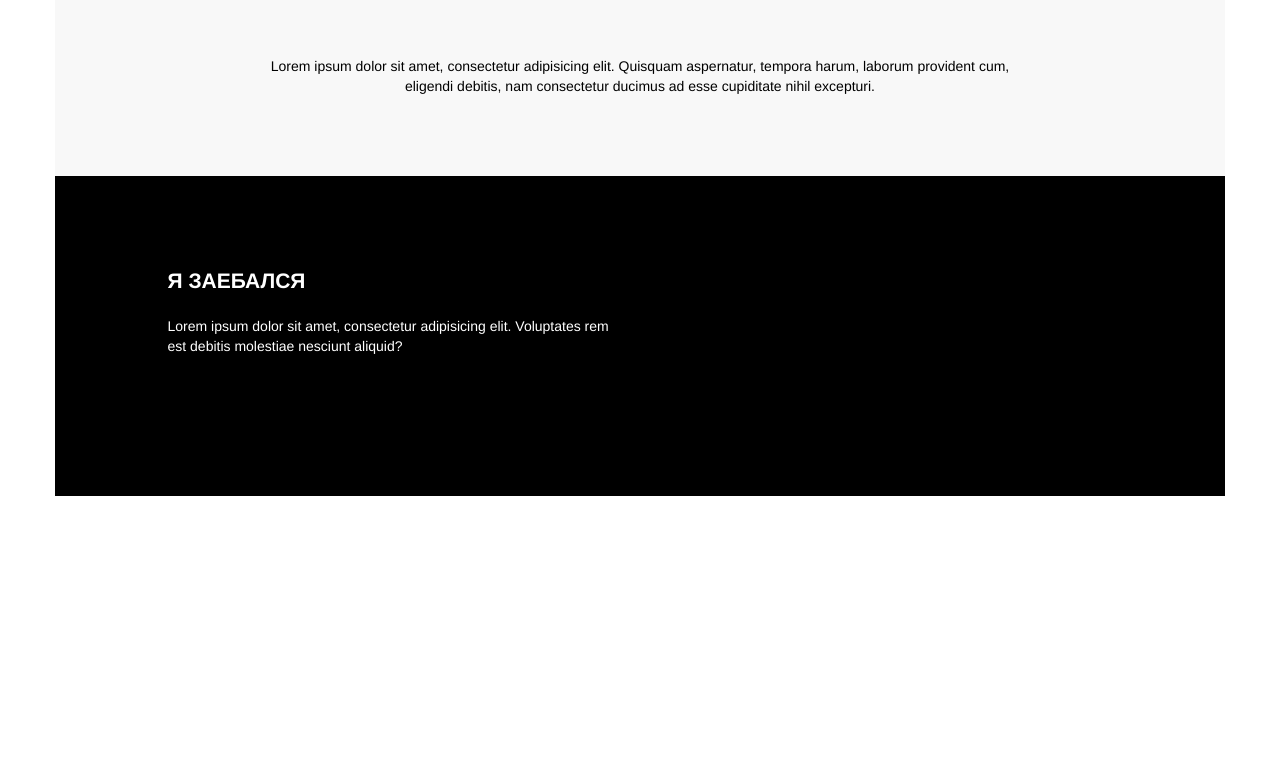
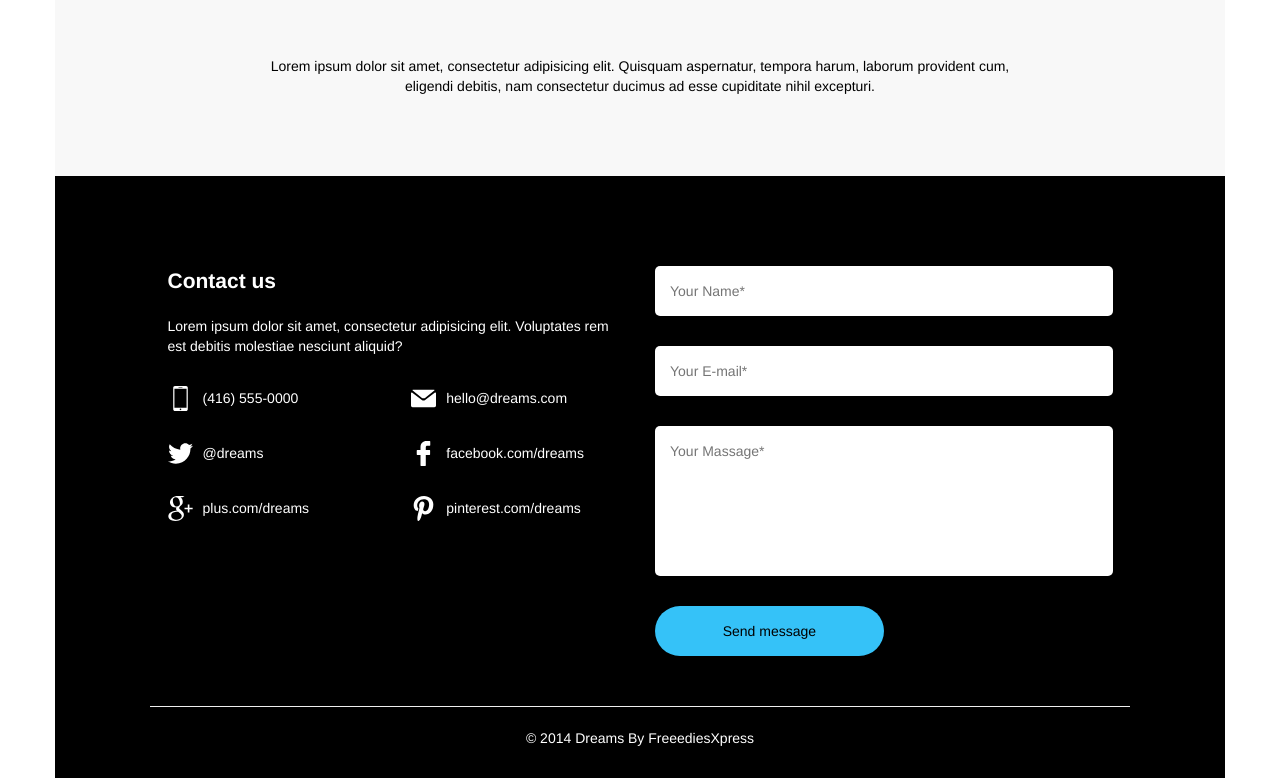
Before and after one commit to GVitalii1993/Work-task, a website: page Work task/work/template.html in a window 1280 px wide. Shown: the part 5347-6125 px from the top of the page. Before the commit the page ends 5843 px from the top, so only its background shows below. Drawn offline with Linux system fonts and the light colour scheme.

Commit message:
end html

```diff
--- a/Work task/work/css/mainCSS.css
+++ b/Work task/work/css/mainCSS.css
@@ -395,15 +395,92 @@ footer {
 	padding: 90px 0 30px 0;
 	background-color: #000;
 	background-origin: border-box;
-
 }
 
 .footer-descript {
-	margin: 20px 0;
+	margin: 20px 0 30px 0;
+}
+
+.footer-contact ul li {
+	display: flex;
+	align-items: center;
+	margin-bottom: 30px;
 }
 
 .footer-contact ul li span {
 	width: 25px;
 	height: 25px;
 	display: inline-block;
+	background-size: 100% auto;
+	margin-right: 10px;
 }
+
+.footer-contact ul li a{
+
+}
+
+.phone {
+	background: url('../img/smartphone-call.svg');
+}
+
+.envolop{
+	background: url('../img/envelope.svg');
+}
+
+.twitter-footer {
+	background: url('../img/twitter-logo-silhouette.svg');
+}
+
+.facebook-footer {
+	background: url('../img/facebook-logo.svg');
+}
+
+.google-plus {
+	background: url('../img/google-plus-logo.svg');
+}
+
+.pinterest-footer {
+	background: url('../img/pinterest.svg');
+}
+
+
+form input{
+	height: 50px;
+	margin-bottom: 30px;
+	border: none;
+	border-radius: 5px;
+	outline: none;
+	-moz-appearance: none;
+}
+
+#text-form {
+	height: 150px;
+	margin-bottom: 30px;
+	padding: 15px;
+	border-radius: 5px;
+	border: none;
+	resize: none;
+	outline: none;
+	-moz-appearance: none;
+}
+
+#submit {
+	border-radius: 25px;
+	background: #35c2f8;
+	height: 50px;
+	margin-bottom: 30px;
+	border: none;
+	border-radius: 25px;
+	outline: none;
+	-moz-appearance: none;
+}
+
+#name {
+}
+
+.pip {
+	display: flex;
+	flex-direction: column;
+	justify-content: center;
+	align-items: center;
+}
--- a/Work task/work/template.html
+++ b/Work task/work/template.html
@@ -224,24 +224,34 @@
 		<footer class="row">
 			<span class="col-sm-1"></span>
 			<div class="col-sm-5">
-				<h2 class="">Я ЗАЕБАЛСЯ</h2>
+				<h2 class="">Contact us</h2>
 				<p class="footer-descript">Lorem ipsum dolor sit amet, consectetur adipisicing elit. Voluptates rem est debitis molestiae nesciunt aliquid?</p>
 				<div class="footer-contact">
-					<ul>
-						<li class="col-sm-6"><span></span><a href=""></a></li>
-						<li class="col-sm-6"><span></span><a href=""></a></li>
-						<li class="col-sm-6"><span></span><a href=""></a></li>
-						<li class="col-sm-6"><span></span><a href=""></a></li>
-						<li class="col-sm-6"><span></span><a href=""></a></li>
-						<li class="col-sm-6"><span></span><a href=""></a></li>
+					<ul class="row">
+						<li class="col-sm-6"><span class="phone" fill="#fff"></span><a href="tel:+1234567890">(416) 555-0000</a></li>
+						<li class="col-sm-6"><span class="envolop"></span><a href="mailto:hello@dreams.com">hello@dreams.com</a></li>
+						<li class="col-sm-6"><span class="twitter-footer"></span><a target="_blank" href="https://twitter.com">@dreams</a></li>
+						<li class="col-sm-6"><span class="facebook-footer"></span><a target="_blank" href="https://facebook.com">facebook.com/dreams</a></li>
+						<li class="col-sm-6"><span class="google-plus"></span><a target="_blank" href="https://plus.com/dreams<">plus.com/dreams</a></li>
+						<li class="col-sm-6"><span class="pinterest-footer"></span><a target="_blank" href="https://pinterest.com">pinterest.com/dreams</a></li>
 					</ul>
 				</div>
 			</div>
-			<div class="col-sm-5"></div>
+			<div class="col-sm-5">
+				<form method="post" action="/" class="subform">
+					<input type="name" id="name" placeholder="Your Name*" class="col-sm-12">
+					<input type="email" id="email" placeholder="Your E-mail*" class="col-sm-12">
+					<textarea name="text" id="text-form" placeholder="Your Massage*" class="col-sm-12"></textarea>
+					<button type="submit" id="submit" class="col-sm-6">Send message</button>
+				</form>
+			</div>
 			<span class="col-sm-1"></span>
+			<div class="col-sm-12 pip">
+				<hr class="col-sm-10">
+				<p>&copy; 2014 Dreams By FreeediesXpress</p>
+			</div>
 		</footer>
-
+<script>document.write('<script src="http://' + (location.host || 'localhost').split(':')[0] + ':35729/livereload.js?snipver=1"></' + 'script>')</script>
 	</div>
-<script>document.write('<script src="http://' + (location.host || 'localhost').split(':')[0] + ':35729/livereload.js?snipver=1"></' + 'script>')</script>
 </body>
 </html>
```
Also changed, not shown: Work task/work/img/envelope.svg (added), Work task/work/img/facebook-logo.svg (added), Work task/work/img/google-plus-logo.svg (added), Work task/work/img/pinterest.svg (added), Work task/work/img/smartphone-call.svg (added), Work task/work/img/twitter-logo-silhouette.svg (added).
